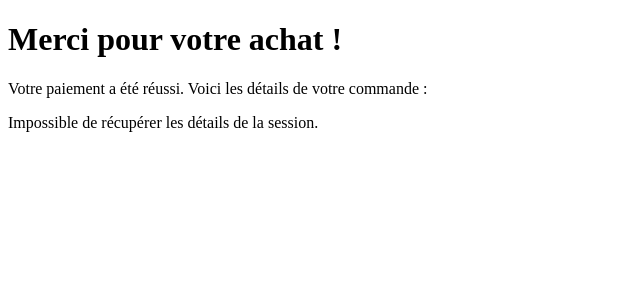
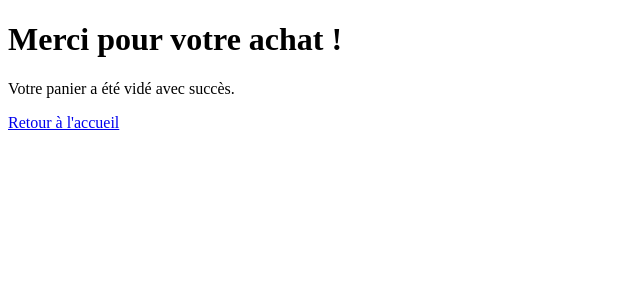
Before and after one commit to SilentCraftsman/Ferme-en-Bray, a Next.js app: page /success in a window 1280 px wide. Shown: the top 300 px of the page, without its empty margins (0-640 px from the left). Built offline with nearby package versions, Linux system fonts and the light colour scheme.

Commit message:
Le panier s'efface une fois que la commande est validé par l'user

```diff
--- a/pages/success.js
+++ b/pages/success.js
@@ -1,44 +1,18 @@
-import { useRouter } from "next/router";
-import { useEffect, useState } from "react";
+import React, { useEffect } from "react";
+import { clearCart } from "../utils/utility";
+import Link from "next/link";
 
 const SuccessPage = () => {
-  const router = useRouter();
-  const [session, setSession] = useState(null);
-  const [loading, setLoading] = useState(true);
-
   useEffect(() => {
-    const fetchSession = async () => {
-      const { session_id } = router.query;
-
-      if (session_id) {
-        try {
-          const response = await fetch(`/api/stripe/session/${session_id}`);
-          const data = await response.json();
-          setSession(data);
-        } catch (error) {
-          console.error("Error fetching session:", error);
-        } finally {
-          setLoading(false);
-        }
-      } else {
-        setLoading(false);
-      }
-    };
-
-    fetchSession();
-  }, [router.query]);
-
-  if (loading) return <p>Loading...</p>;
+    clearCart();
+  }, []);
 
   return (
     <div>
       <h1>Merci pour votre achat !</h1>
-      <p>Votre paiement a été réussi. Voici les détails de votre commande :</p>
-      {session ? (
-        <pre>{JSON.stringify(session, null, 2)}</pre>
-      ) : (
-        <p>Impossible de récupérer les détails de la session.</p>
-      )}
+      <p>Votre panier a été vidé avec succès.</p>
+      {/* Lien pour revenir à l'accueil */}
+      <Link href="/">Retour à l'accueil</Link>
     </div>
   );
 };
--- /dev/null
+++ b/utils/utility.js
@@ -0,0 +1,18 @@
+// utility.js ou dans un fichier de fonctions utilitaires
+export const clearCart = () => {
+  try {
+    // Effacer le panier du localStorage
+    localStorage.removeItem("cart");
+
+    // Réinitialiser le panier dans le state du composant
+    // Si vous utilisez un state local dans le composant
+    // Exemple : setCart([]);
+
+    // Si vous n'avez pas accès à setCart, vous pouvez utiliser un autre mécanisme
+    // pour informer le composant que le panier a été vidé.
+
+    console.log("Panier effacé avec succès");
+  } catch (error) {
+    console.error("Erreur lors de l'effacement du panier", error);
+  }
+};
```
